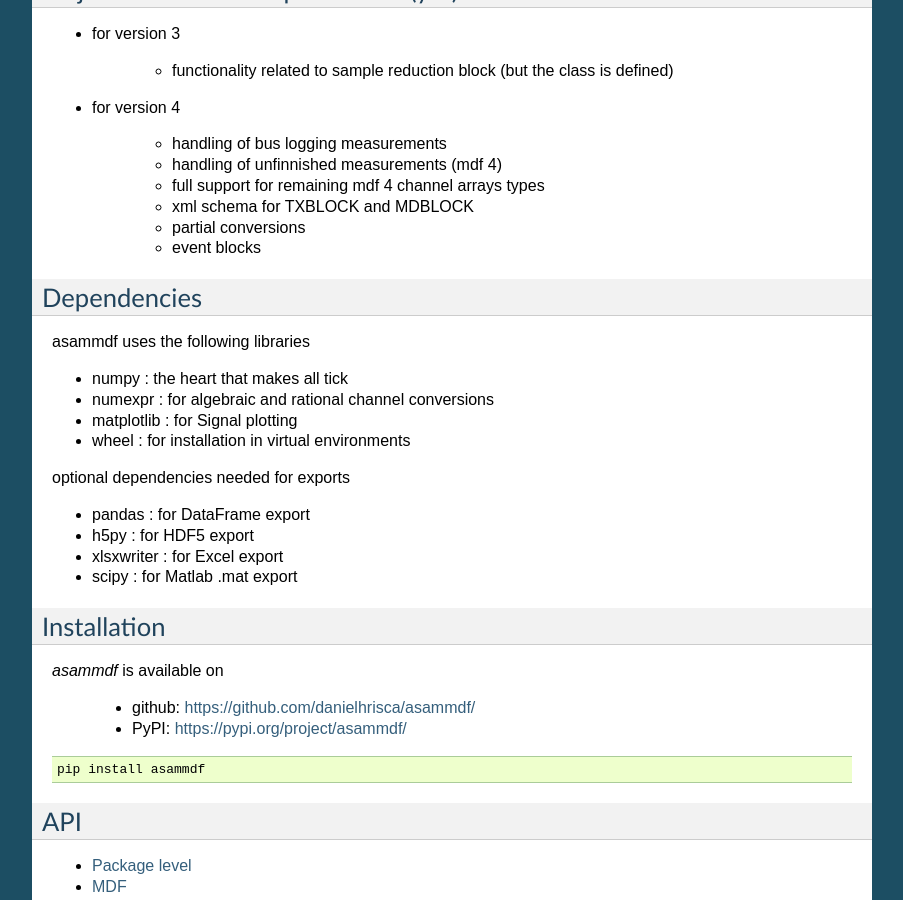
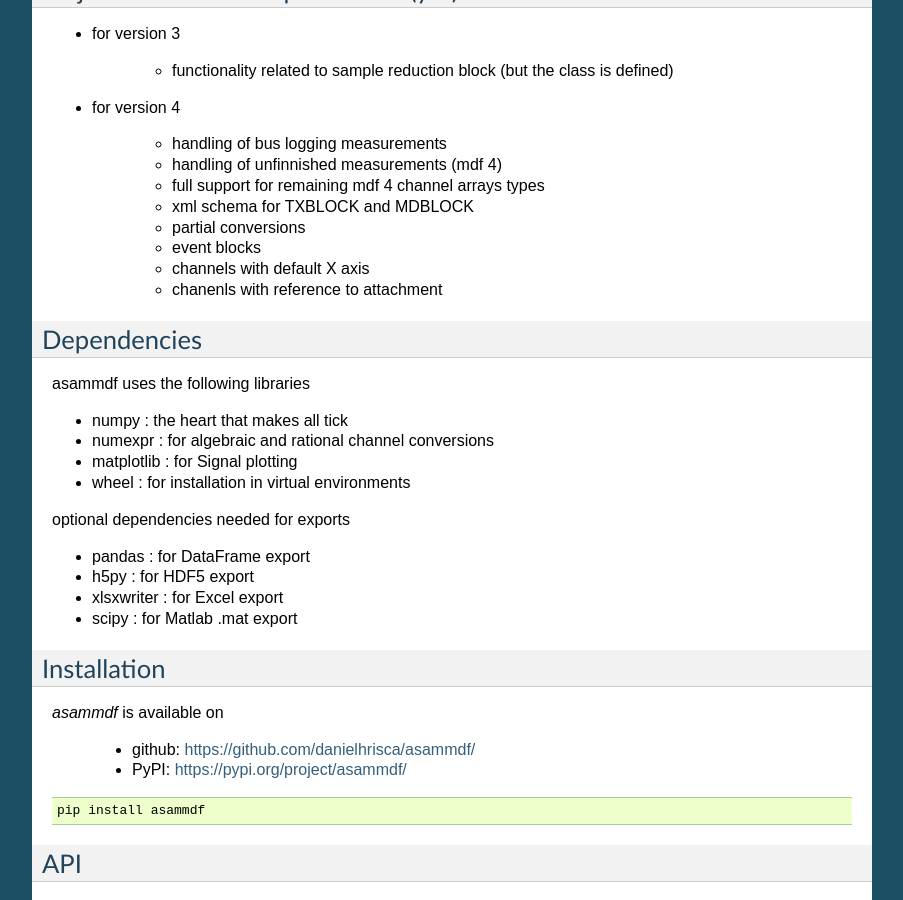
Before and after one commit to danielhrisca/asammdf, a Sphinx documentation site: the page built from documentation/index.rst, in a window 1280 px wide and 900 px high, scrolled down 1378 px. Shown: the whole window, without its empty margins (198-1101 px from the left). Built offline with Sphinx 7.4.7, drawn with Linux system fonts in a browser that asks for light colours; formulas are drawn with MathJax 3.

Commit message:
update missing feature list

```diff
--- a/README.rst
+++ b/README.rst
@@ -61,6 +61,8 @@
     * xml schema for TXBLOCK and MDBLOCK
     * partial conversions
     * event blocks
+    * channels with default X axis
+    * chanenls with reference to attachment
 
 Usage
 =====
--- a/documentation/index.rst
+++ b/documentation/index.rst
@@ -69,6 +69,8 @@
     * xml schema for TXBLOCK and MDBLOCK
     * partial conversions
     * event blocks
+    * channels with default X axis
+    * chanenls with reference to attachment
 
 
 Dependencies
```
Also changed, not shown: README.md (+2 -0 lines).
